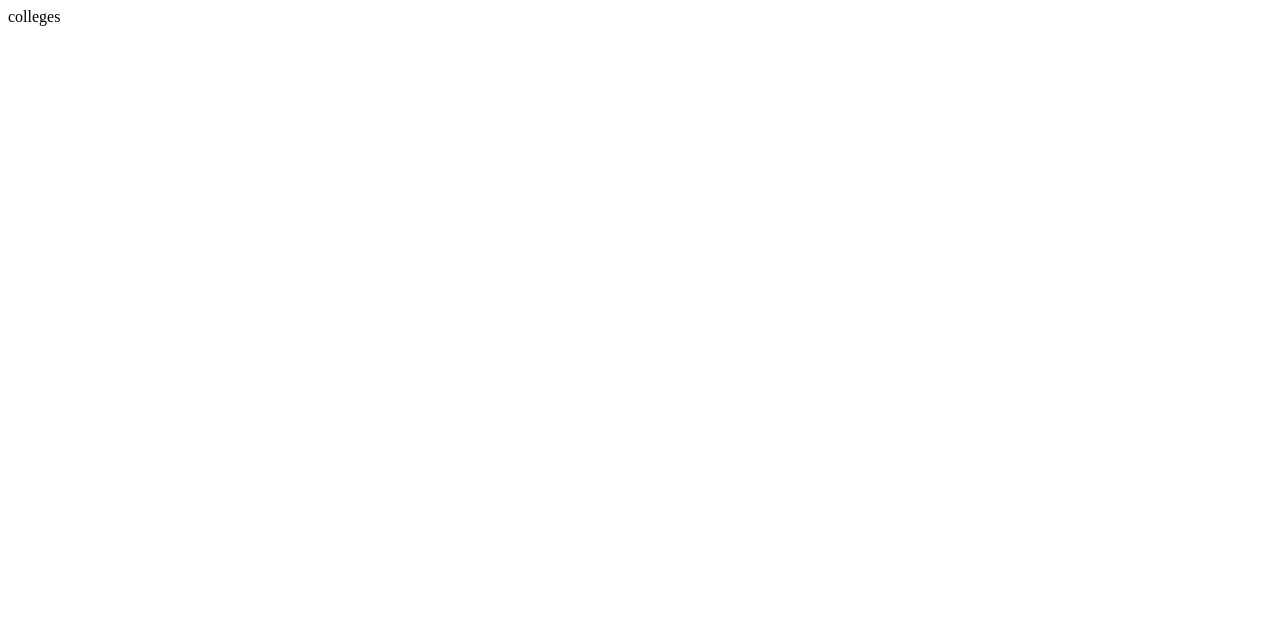
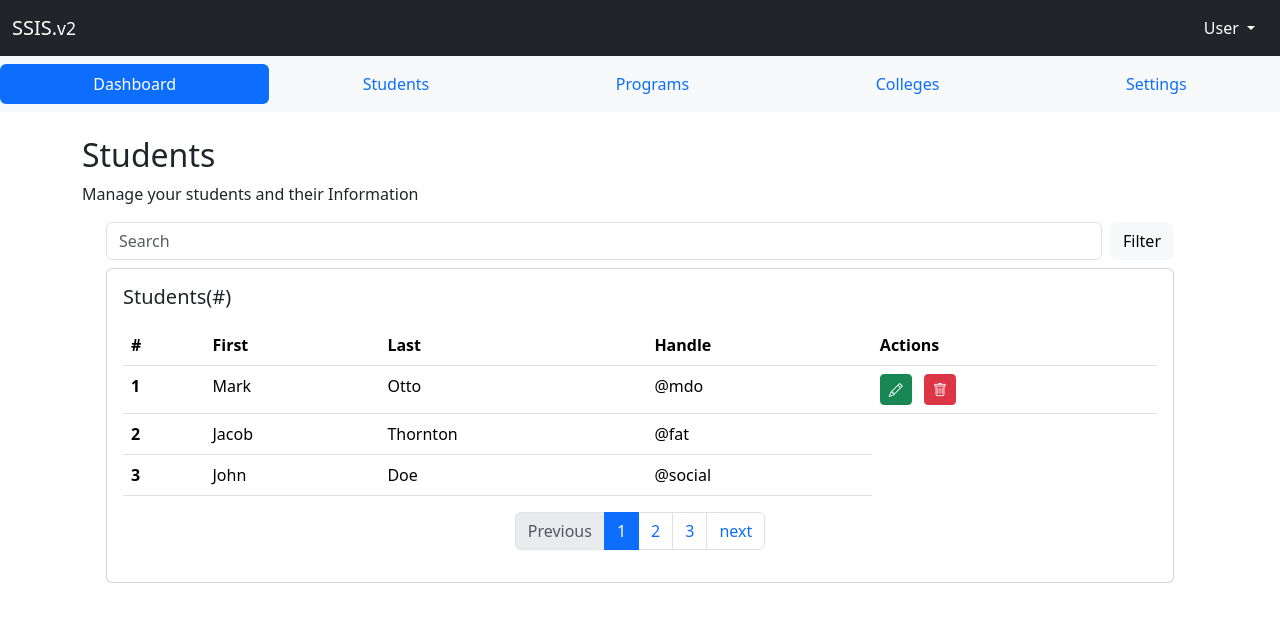
Before and after one commit to Jojo-08/SSIS_v3_20230238, a Flask app: page /program/ in a window 1280 px wide. Before the commit the part shown is almost empty. Shown: the top 622 px of the page. Run offline with Flask 3, Linux system fonts and the light colour scheme.

Commit message:
feat(templates): add base.html college.html dashboard.html entity_templates.html  program.html student.html
-created college program and student html files that extends to entity_templates.html

-initialized dashboard.html

```diff
--- a/app.py
+++ b/app.py
@@ -1,34 +1,33 @@
-from flask import Flask
+from flask import Flask, render_template
 
 app = Flask(__name__)
 
 @app.route('/')
-
 def landing_screen():
     return "Default"
 
 @app.route('/college/')
-def college():
+def colleges():
     return 'colleges'
 
 @app.route('/program/')
-def college():
-    return 'programs'
+def programs():
+    return render_template("program.html")
 
 @app.route('/student/')
-def college():
-    return 'students'
+def students():
+    return render_template("student.html")
 
 @app.route('/college/<collegeCode>')
 def college(collegeCode):
     return 'college: %s' % collegeCode
 
 @app.route('/student/<int:studentID>')
-def college(studentID):
+def student(studentID):
     return 'student :%d' % studentID
 
 @app.route('/program/<programCode>')
-def college(programCode):
+def program(programCode):
     return 'program : %s' % programCode
 
 if __name__ == '__main__':
--- /dev/null
+++ b/templates/base.html
@@ -0,0 +1,54 @@
+<!DOCTYPE html>
+<html lang="en">
+<head>
+    <meta charset="UTF-8">
+    <meta name="viewport" content="width=device-width, initial-scale=1.0">
+    <title>{% block title %}Document{% endblock%}</title>
+    <link href="https://cdn.jsdelivr.net/npm/bootstrap@5.3.3/dist/css/bootstrap.min.css" rel="stylesheet">
+   <link rel="stylesheet" href="https://cdn.jsdelivr.net/npm/bootstrap-icons@1.13.1/font/bootstrap-icons.min.css">
+
+</head>
+
+<body>
+    <nav class="navbar navbar-expand-lg navbar-dark bg-dark ">
+        <div class="container-fluid">
+            <a class="navbar-brand" href="#">SSIS.<small>v2</small></a>
+            <div class="d-flex">
+      <!-- User Dropdown -->
+      <div class="dropdown">
+        <a class="btn btn-dark dropdown-toggle" href="#" role="button" id="userDropdown"
+           data-bs-toggle="dropdown" aria-expanded="false">
+          User
+        </a>
+
+        <ul class="dropdown-menu dropdown-menu-end" aria-labelledby="userDropdown">
+          <li><a class="dropdown-item" href="#">Logout</a></li>
+        </ul>
+      </div>
+        </div>
+    </nav>
+    <nav class="navbar navbar-expand-lg navbar-dark bg-light">
+            <ul class="nav nav-pills nav-fill w-100 ">
+                <li class="nav-item">
+                    <a class="nav-link active" href="#"> Dashboard</a>
+                </li>
+                <li class="nav-item">
+                    <a class="nav-link " href="#">Students</a>
+                </li>
+                <li class="nav-item">
+                    <a class="nav-link " href="#">Programs</a>
+                </li>
+                <li class="nav-item">
+                    <a class="nav-link " href="#">Colleges</a>
+                </li>
+                <li class="nav-item">
+                    <a class="nav-link " href="#">Settings</a>
+                </li>
+            </ul>
+    </nav>
+    <main class="container mt-4">
+        {% block content %} {% endblock %}
+    </main>
+
+</body>
+</html>
--- /dev/null
+++ b/templates/college.html
@@ -0,0 +1 @@
+{%extends 'entity_templates.html'%}
--- /dev/null
+++ b/templates/dashboard.html
@@ -0,0 +1 @@
+{% extends "base.html" %}
--- /dev/null
+++ b/templates/entity_templates.html
@@ -0,0 +1,91 @@
+{%extends 'base.html'%}
+
+{% block title %} Students Table {%endblock%}
+
+{% block content %}
+{% block header1%}
+    <h2> Students </h2>
+{%endblock%}
+{% block paragraph %}
+    <p> Manage your students and their Information</p>
+{% endblock %}
+<div class="container">
+    <div class="container-fluid">
+        <form class="d-flex" role="search">
+            <input class="form-control me-2" type="search" placeholder="Search" aira-label="Search">
+
+            <button type="button" class="btn btn-light">Filter</button>
+        </form>
+    </div>
+
+    <div class="container-fluid mt-2" >
+        <div class="card p-3">
+            {% block header2%}
+            <h5 class="card-title" > Students(#)</h5>
+            {% endblock %}
+            {%block table%}
+            <table class="table mt-2">
+                <thead>
+                    <tr>
+                    <th scope="col">#</th>
+                    <th scope="col">First</th>
+                    <th scope="col">Last</th>
+                    <th scope="col">Handle</th>
+                    <th scope="col">Actions</th>
+                    </tr>
+                </thead>
+                <tbody>
+                    <tr>
+                    <th scope="row">1</th>
+                    <td>Mark</td>
+                    <td>Otto</td>
+                    <td>@mdo</td>
+                    <td>
+                        <button class="btn btn-sm btn-success me-2">
+                            <i class="bi bi-pencil"></i>
+                        </button>
+                        <button class="btn btn-sm btn-danger">
+                            <i class="bi bi-trash"></i>
+                        </button>
+                    </td>
+                    </tr>
+                    <tr>
+                    <th scope="row">2</th>
+                    <td>Jacob</td>
+                    <td>Thornton</td>
+                    <td>@fat</td>
+                    </tr>
+                    <tr>
+                    <th scope="row">3</th>
+                    <td>John</td>
+                    <td>Doe</td>
+                    <td>@social</td>
+                    </tr>
+                </tbody>
+            </table>
+            {%endblock%}
+            <nav>
+                <ul class="pagination justify-content-center">
+                    <li class="page-item disabled">
+                        <a class="page-link" href="#"> Previous</a>
+                    </li>
+                    <li class="page-item active">
+                        <a class="page-link" href="#">1</a>
+                    </li>
+                    <li class="page-item">
+                        <a class="page-link" href="#">2</a>
+                    </li>
+                    <li class="page-item">
+                        <a class="page-link" href="#">3</a>
+                    </li>
+                    <li class="page-item">
+                        <a class="page-link" href="#">next</a>
+                    </li>
+                </ul>
+            </nav>
+        </div>
+
+    </div>
+</div>
+
+{%endblock%}
--- /dev/null
+++ b/templates/program.html
@@ -0,0 +1 @@
+{% extends 'entity_templates.html' %}
--- /dev/null
+++ b/templates/student.html
@@ -0,0 +1 @@
+{% extends 'entity_templates.html' %}
```
Also changed, not shown: templates/index.html (+6 -67 lines), 1 other file.
